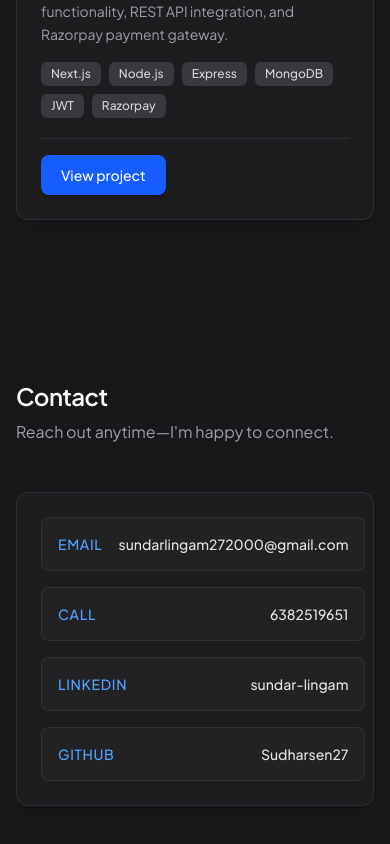
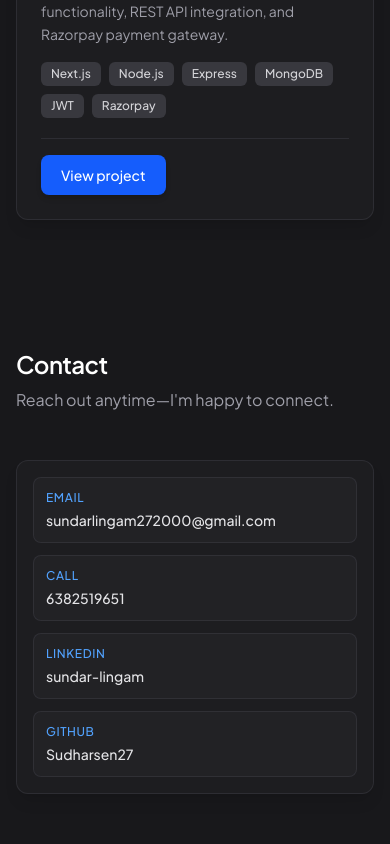
Before and after one commit to Sudharsen27/portfolio, a Next.js app: page / in a window 390 px wide. Shown: the part 6229-7073 px from the top of the page. Built offline with nearby package versions, Linux system fonts and the light colour scheme; no server answers.

Commit message:
modified page

```diff
--- a/src/components/sections/Contact.tsx
+++ b/src/components/sections/Contact.tsx
@@ -60,15 +60,15 @@ export function Contact() {
     <section
       id="contact"
       ref={sectionRef}
-      className="py-20 scroll-mt-20"
+      className="scroll-mt-20 py-12 sm:py-16 md:py-20"
     >
-      <div className="mx-auto max-w-6xl px-4">
+      <div className="mx-auto max-w-6xl px-4 sm:px-6 lg:px-8">
         <SectionTitle
           title="Contact"
           subtitle="Reach out anytime—I'm happy to connect."
         />
         <div
-          className="rounded-xl border border-zinc-700/50 bg-zinc-800/40 p-6 shadow-lg transition-all duration-300 hover:border-blue-500/50 hover:shadow-xl hover:shadow-blue-500/10 md:p-8"
+          className="rounded-xl border border-zinc-700/50 bg-zinc-800/40 p-4 shadow-lg transition-all duration-300 hover:border-blue-500/50 hover:shadow-xl hover:shadow-blue-500/10 sm:p-6 md:p-8"
           style={
             inView
               ? {
@@ -78,19 +78,19 @@ export function Contact() {
               : { opacity: 0 }
           }
         >
-          <div className="grid gap-4 sm:grid-cols-2">
+          <div className="grid gap-3 sm:grid-cols-2 sm:gap-4 lg:gap-6">
             {contactItems.map((item) => (
               <a
                 key={item.label}
                 href={item.href}
                 target={item.href.startsWith("http") ? "_blank" : undefined}
                 rel={item.href.startsWith("http") ? "noopener noreferrer" : undefined}
-                className="group flex items-center gap-4 rounded-lg border border-zinc-700/50 bg-zinc-800/60 p-4 transition-all hover:border-blue-500/40 hover:bg-zinc-700/50"
+                className="group flex min-h-[44px] flex-col justify-center gap-1 rounded-lg border border-zinc-700/50 bg-zinc-800/60 p-3 transition-all hover:border-blue-500/40 hover:bg-zinc-700/50 sm:min-h-0 sm:flex-row sm:items-center sm:gap-4 sm:p-4"
               >
-                <span className="text-sm font-medium uppercase tracking-wider text-blue-400">
+                <span className="text-xs font-medium uppercase tracking-wider text-blue-400 sm:text-sm">
                   {item.label}
                 </span>
-                <span className="min-w-0 flex-1 truncate text-right text-sm font-medium text-zinc-200 group-hover:text-white">
+                <span className="min-w-0 truncate text-left text-sm font-medium text-zinc-200 group-hover:text-white sm:flex-1 sm:text-right">
                   {item.value}
                 </span>
               </a>
```
